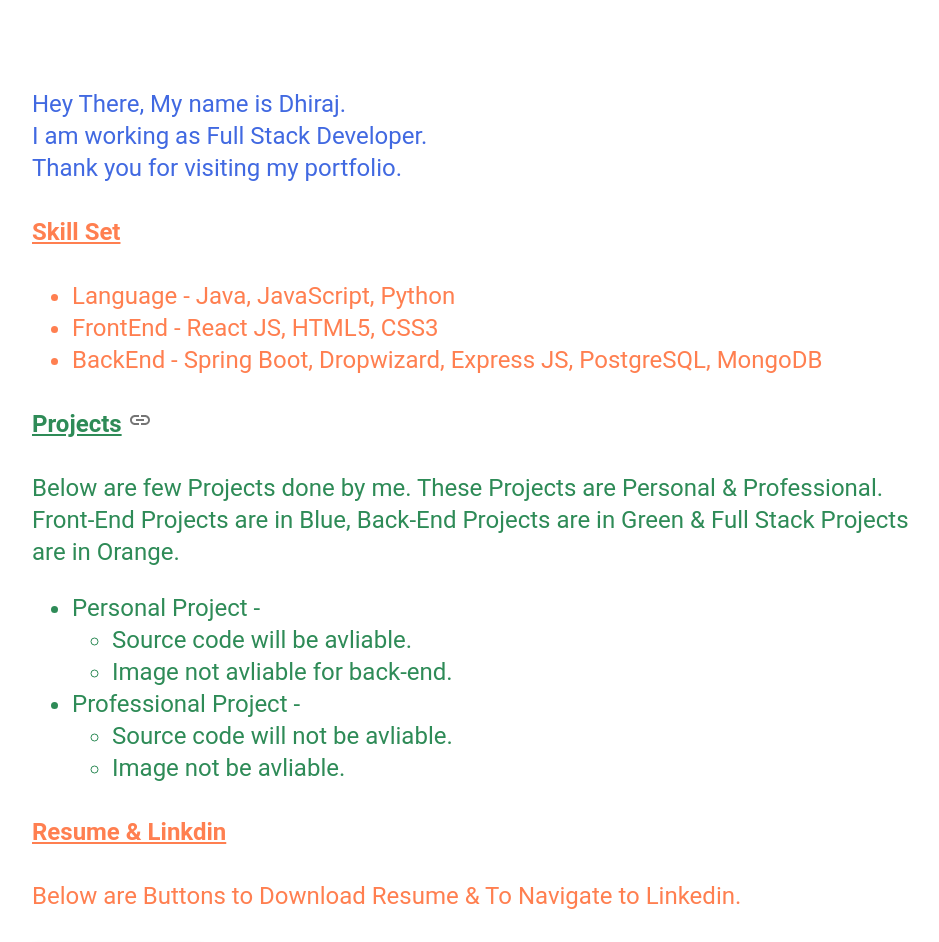
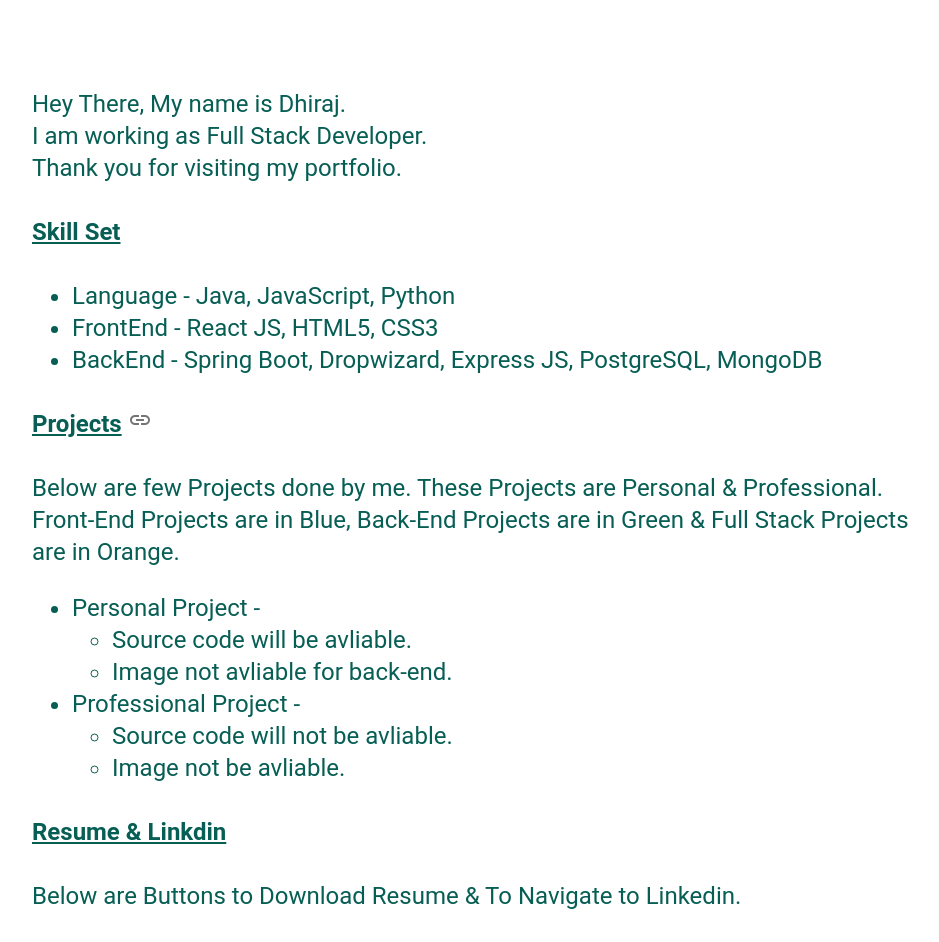
Before and after one commit to DhirajB7/dhiraj, a React (Create React App) app: page / in a window 1280 px wide. Shown: the top 942 px of the page, without its empty margins (152-1091 px from the left). Built offline with nearby package versions, Linux system fonts and the light colour scheme.

Commit message:
color change

```diff
--- a/src/App.css
+++ b/src/App.css
@@ -67,18 +67,18 @@
   color: rgba(0, 0, 0, 0.54);
 }
 
-#intro{
-  color: #4169e1;
+#intro {
+  color: #075e54;
 }
 
-#skill{
-  color: #ff7f50;
+#skill {
+  color: #075e54;
 }
 
-#project{
-  color: #2e8b57;
+#project {
+  color: #075e54;
 }
 
-#resume{
-  color:  #ff7f50;
+#resume {
+  color: #075e54;
 }
```
